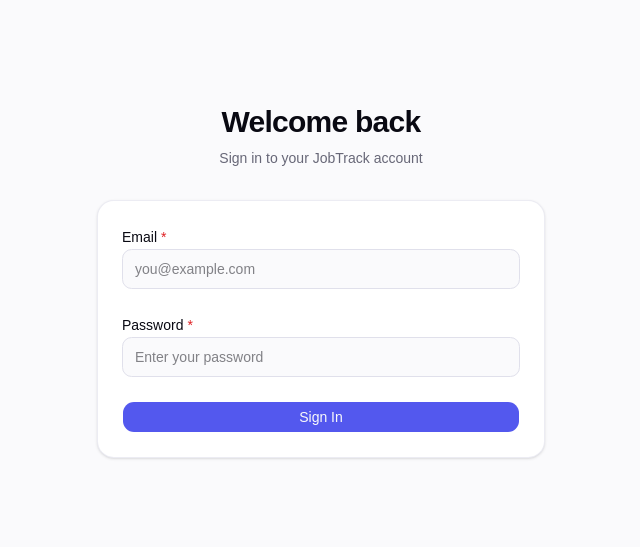
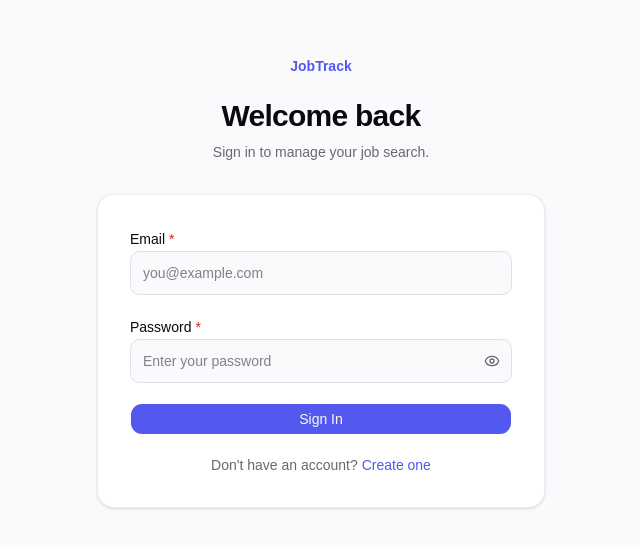
Before and after one commit to raghavbansal005/job-application-tracker, a React app in the folder frontend/: page /login in a window 1280 px wide. Shown: the part 119-666 px from the top of the page, without its empty margins (319-959 px from the left). Built offline with nearby package versions, Linux system fonts and the light colour scheme; the HTML template or start-up script is replaced by a standard one.

Commit message:
Improve authentication UI and protected route redirects

```diff
--- a/frontend/src/App.jsx
+++ b/frontend/src/App.jsx
@@ -1,4 +1,4 @@
-import { BrowserRouter, Routes, Route, Navigate } from "react-router-dom";
+import { BrowserRouter, Routes, Route } from "react-router-dom";
 
 import Login from "./pages/auth/Login";
 import Register from "./pages/auth/Register";
--- a/frontend/src/pages/auth/Login.jsx
+++ b/frontend/src/pages/auth/Login.jsx
@@ -1,5 +1,6 @@
 import { useState, useEffect } from "react"
-import { useNavigate } from "react-router-dom"
+import { Link, useLocation, useNavigate } from "react-router-dom"
+import { Eye, EyeOff } from "lucide-react"
 
 import FormField from "@/components/common/FormField"
 import { Button } from "@/components/ui/button"
@@ -7,31 +8,47 @@ import { useAuth } from "@/context/AuthContext.jsx"
 
 function Login() {
     const navigate = useNavigate()
+    const location = useLocation()
     const { login, isAuthenticated } = useAuth()
 
     const [formState, setFormState] = useState({ email: "", password: "" })
+    const [showPassword, setShowPassword] = useState(false)
     const [loading, setLoading] = useState(false)
     const [error, setError] = useState(null)
 
+    const requestedPath = location.state?.from
+    const redirectTo = requestedPath ? `${requestedPath.pathname || "/dashboard"}${requestedPath.search || ""}${requestedPath.hash || ""}` : "/dashboard"
+
     useEffect(() => {
         if (isAuthenticated) {
-            navigate("/dashboard", { replace: true })
+            navigate(redirectTo, { replace: true })
         }
-    }, [isAuthenticated, navigate])
+    }, [isAuthenticated, navigate, redirectTo])
 
     const handleChange = (event) => {
         const { name, value } = event.target
         setFormState((previous) => ({ ...previous, [name]: value }))
+        if (error) setError(null)
     }
 
     const handleSubmit = async (event) => {
         event.preventDefault()
 
+        if (loading) return
+
+        const email = formState.email.trim()
+
+        if (!email || !formState.password) {
+            setError("Please enter your email and password")
+            return
+        }
+
         try {
             setLoading(true)
             setError(null)
 
-            await login(formState.email, formState.password)
+            await login(email, formState.password)
+            navigate(redirectTo, { replace: true })
         }
         catch (error) {
             console.error("Login failed.", error)
@@ -43,31 +60,43 @@ function Login() {
     }
 
     return (
-        <main className="min-h-screen bg-background flex items-center justify-center p-6">
+        <main className="flex min-h-screen items-center justify-center bg-background px-4 py-8 sm:px-6">
             <div className="w-full max-w-md">
                 <div className="mb-8 text-center">
-                    <h1 className="text-3xl font-bold tracking-tight">Welcome back</h1>
-                    <p className="mt-2 text-sm text-muted-foreground">Sign in to your JobTrack account</p>
+                    <Link to="/" className="text-sm font-semibold text-primary hover:underline focus-visible:outline-none focus-visible:ring-2 focus-visible:ring-ring focus-visible:ring-offset-2">JobTrack</Link>
+                    <h1 className="mt-5 text-3xl font-bold tracking-tight">Welcome back</h1>
+                    <p className="mt-2 text-sm text-muted-foreground">Sign in to manage your job search.</p>
                 </div>
 
-                {error && (
-                    <div className="mb-6 rounded-lg border border-destructive/30 bg-destructive/5 p-4">
-                        <p className="text-sm text-destructive">{error}</p>
-                    </div>
-                )}
+                <form onSubmit={handleSubmit} aria-busy={loading} className="space-y-5 rounded-xl border border-border/60 bg-card p-6 shadow-sm sm:p-8">
+                    {error && (
+                        <div role="alert" aria-live="assertive" className="rounded-lg border border-destructive/30 bg-destructive/5 p-3 text-sm text-destructive">
+                            {error}
+                        </div>
+                    )}
 
-                <form onSubmit={handleSubmit} className="space-y-6 rounded-xl border border-border/60 bg-card p-6 shadow-sm">
                     <FormField id="email" label="Email" required>
-                        <input id="email" name="email" type="email" value={formState.email} onChange={handleChange} placeholder="you@example.com" required
-                            className="flex h-10 w-full rounded-md border border-input bg-background px-3 py-2 text-sm outline-none focus:ring-2 focus:ring-ring" />
+                        <input id="email" name="email" type="email" value={formState.email} onChange={handleChange} placeholder="you@example.com" autoComplete="email" inputMode="email" autoCapitalize="none" spellCheck={false} required disabled={loading}
+                            className="flex h-11 w-full rounded-md border border-input bg-background px-3 py-2 text-sm outline-none transition focus-visible:ring-2 focus-visible:ring-ring focus-visible:ring-offset-2 disabled:cursor-not-allowed disabled:opacity-60" />
                     </FormField>
 
                     <FormField id="password" label="Password" required>
-                        <input id="password" name="password" type="password" value={formState.password} onChange={handleChange} placeholder="Enter your password" required
-                            className="flex h-10 w-full rounded-md border border-input bg-background px-3 py-2 text-sm outline-none focus:ring-2 focus:ring-ring" />
+                        <div className="relative">
+                            <input id="password" name="password" type={showPassword ? "text" : "password"} value={formState.password} onChange={handleChange} placeholder="Enter your password" autoComplete="current-password" required disabled={loading}
+                                className="flex h-11 w-full rounded-md border border-input bg-background px-3 py-2 pr-12 text-sm outline-none transition focus-visible:ring-2 focus-visible:ring-ring focus-visible:ring-offset-2 disabled:cursor-not-allowed disabled:opacity-60" />
+
+                            <button type="button" onClick={() => setShowPassword((visible) => !visible)} aria-label={showPassword ? "Hide password" : "Show password"} aria-pressed={showPassword} disabled={loading}
+                                className="absolute inset-y-0 right-0 flex items-center justify-center rounded-r-md px-3 text-muted-foreground hover:text-foreground focus-visible:outline-none focus-visible:ring-2 focus-visible:ring-ring disabled:opacity-60">
+                                {showPassword ? (<EyeOff className="h-4 w-4" />) : (<Eye className="h-4 w-4" />)}
+                            </button>
+                        </div>
                     </FormField>
 
                     <Button type="submit" className="w-full" disabled={loading}>{loading ? "Signing in..." : "Sign In"}</Button>
+
+                    <p className="text-center text-sm text-muted-foreground">Don't have an account?{" "}
+                        <Link to="/register" className="font-medium text-primary hover:underline focus-visible:outline-none focus-visible:ring-2 focus-visible:ring-ring">Create one</Link>
+                    </p>
                 </form>
             </div>
         </main>
--- a/frontend/src/pages/auth/ProtectedRoutes.jsx
+++ b/frontend/src/pages/auth/ProtectedRoutes.jsx
@@ -5,15 +5,15 @@ import { useAuth } from "@/context/AuthContext.jsx"
 function ProtectedRoutes() {
     const { isAuthenticated, loading } = useAuth()
 
-    if(loading){
+    if (loading) {
         return (
             <div className="min-h-screen flex items-center justify-center">
                 <p className="text-sm text-muted-foreground">Loading...</p>
             </div>
         )
     }
-    if(!isAuthenticated){
-        return <Navigate to="/login" replace />
+    if (!isAuthenticated) {
+        return <Navigate to="/login" replace state={{ from: { pathname: location.pathname, search: location.search, hash: location.hash } }} />
     }
     return <Outlet />
 }
--- a/frontend/src/pages/auth/Register.jsx
+++ b/frontend/src/pages/auth/Register.jsx
@@ -1,5 +1,6 @@
-import { useState } from "react"
-import { useNavigate } from "react-router-dom"
+import { useEffect, useRef, useState } from "react"
+import { Link, useNavigate } from "react-router-dom"
+import { Eye, EyeOff } from "lucide-react"
 
 import FormField from "@/components/common/FormField"
 import { Button } from "@/components/ui/button"
@@ -8,28 +9,49 @@ import { useAuth } from "@/context/AuthContext.jsx"
 function Register() {
     const navigate = useNavigate()
     const { register } = useAuth()
+    const redirectTimer = useRef(null)
 
     const [formState, setFormState] = useState({ name: "", email: "", password: "" })
+    const [showPassword, setShowPassword] = useState(false)
     const [loading, setLoading] = useState(false)
     const [error, setError] = useState(null)
     const [success, setSuccess] = useState(null)
 
+    useEffect(() => {
+        return () => {
+            if (redirectTimer.current) {
+                clearTimeout(redirectTimer.current)
+            }
+        }
+    }, [])
+
     const handleChange = (event) => {
         const { name, value } = event.target
         setFormState((previous) => ({ ...previous, [name]: value }))
+        setError(null)
     }
 
     const handleSubmit = async (event) => {
         event.preventDefault()
+
+        if (loading) return
+
+        const name = formState.name.trim()
+        const email = formState.email.trim()
+
+        if (!name || !email || !formState.password) {
+            setError("Please complete all fields.")
+            return
+        }
 
         try {
             setLoading(true)
             setError(null)
             setSuccess(null)
 
-            await register(formState.name, formState.email, formState.password)
+            await register(name, email, formState.password)
             setSuccess("Account created successfully. Redirecting to login...")
-            setTimeout(() => { navigate("/login") }, 1000)
+            redirectTimer.current = setTimeout(() => { navigate("/login", { replace: true }) }, 1000)
         }
         catch (error) {
             console.error("Registration failed.", error)
@@ -41,49 +63,62 @@ function Register() {
     }
 
     return (
-        <main className="min-h-screen bg-background flex items-center justify-center p-6">
+        <main className="flex min-h-screen items-center justify-center bg-background px-4 py-8 sm:px-6">
             <div className="w-full max-w-md">
                 <div className="mb-8 text-center">
-                    <h1 className="text-3xl font-bold tracking-tight">Create your account</h1>
+                    <Link to="/" className="text-sm font-semibold text-primary hover:underline focus-visible:outline-none focus-visible:ring-2 focus-visible:ring-ring focus-visible:ring-offset-2">
+                        JobTrack
+                    </Link>
+
+                    <h1 className="mt-5 text-3xl font-bold tracking-tight">Create your account</h1>
                     <p className="mt-2 text-sm text-muted-foreground">Start managing your job search with JobTrack</p>
                 </div>
 
                 {error && (
-                    <div className="mb-6 rounded-lg border border-destructive/30 bg-destructive/5 p-4">
-                        <p className="text-sm text-destructive">{error}</p>
+                    <div role="alert" aria-live="assertive" className="mb-6 rounded-lg border border-destructive/30 bg-destructive/5 p-4 text-sm text-destructive">
+                        {error}
                     </div>
                 )}
 
                 {success && (
-                    <div className="mb-6 rounded-lg border border-green-500/30 bg-green-500/5 p-4">
-                        <p className="text-sm text-green-600">{success}</p>
+                    <div role="status" aria-live="polite" className="mb-6 rounded-lg border border-green-500/30 bg-green-500/5 p-4 text-sm text-green-600">
+                        {success}
                     </div>
                 )}
 
-                <form onSubmit={handleSubmit} className="space-y-6 rounded-xl border border-border/60 bg-card p-6 shadow-sm">
+                <form onSubmit={handleSubmit} aria-busy={loading} className="space-y-5 rounded-xl border border-border/60 bg-card p-6 shadow-sm sm:p-8">
                     <FormField id="name" label="Full Name" required>
-                        <input id="name" name="name" type="text" value={formState.name} onChange={handleChange} placeholder="Enter your name" required
-                            className="flex h-10 w-full rounded-md border border-input bg-background px-3 py-2 text-sm outline-none focus:ring-2 focus:ring-ring" />
+                        <input id="name" name="name" type="text" value={formState.name} onChange={handleChange} placeholder="Enter your name" autoComplete="name" maxLength={100} required disabled={loading}
+                            className="flex h-11 w-full rounded-md border border-input bg-background px-3 py-2 text-sm outline-none transition focus-visible:ring-2 focus-visible:ring-ring focus-visible:ring-offset-2 disabled:cursor-not-allowed disabled:opacity-60" />
                     </FormField>
 
                     <FormField id="email" label="Email" required>
-                        <input id="email" name="email" type="email" value={formState.email} onChange={handleChange} placeholder="you@example.com" required
-                            className="flex h-10 w-full rounded-md border border-input bg-background px-3 py-2 text-sm outline-none focus:ring-2 focus:ring-ring" />
+                        <input id="email" name="email" type="email" value={formState.email} onChange={handleChange} placeholder="you@example.com" autoComplete="email" inputMode="email" autoCapitalize="none" spellCheck={false} required disabled={loading}
+                            className="flex h-11 w-full rounded-md border border-input bg-background px-3 py-2 text-sm outline-none transition focus-visible:ring-2 focus-visible:ring-ring focus-visible:ring-offset-2 disabled:cursor-not-allowed disabled:opacity-60" />
                     </FormField>
 
                     <FormField id="password" label="Password" required>
-                        <input id="password" name="password" type="password" value={formState.password} onChange={handleChange} placeholder="Create a password" required
-                            className="flex h-10 w-full rounded-md border border-input bg-background px-3 py-2 text-sm outline-none focus:ring-2 focus:ring-ring" />
+                        <div className="relative">
+                            <input id="password" name="password" type={showPassword ? "text" : "password"} value={formState.password} onChange={handleChange} placeholder="Create a password" autoComplete="new-password" required disabled={loading}
+                                className="flex h-11 w-full rounded-md border border-input bg-background px-3 py-2 pr-12 text-sm outline-none transition focus-visible:ring-2 focus-visible:ring-ring focus-visible:ring-offset-2 disabled:cursor-not-allowed disabled:opacity-60" />
+
+                            <button type="button" onClick={() => setShowPassword((visible) => !visible)} aria-label={showPassword ? "Hide password" : "Show password"} aria-pressed={showPassword} disabled={loading}
+                                className="absolute inset-y-0 right-0 flex items-center justify-center rounded-r-md px-3 text-muted-foreground hover:text-foreground focus-visible:outline-none focus-visible:ring-2 focus-visible:ring-ring disabled:opacity-60">
+                                {showPassword ? <EyeOff className="h-4 w-4" /> : <Eye className="h-4 w-4" />}
+                            </button>
+                        </div>
                     </FormField>
 
-                    <Button type="submit" className="w-full" disabled={loading}>{loading ? "Creating account..." : "Create Account"}</Button>
+                    <Button type="submit" className="w-full" disabled={loading}>
+                        {loading ? "Creating account..." : "Create Account"}
+                    </Button>
                 </form>
 
                 <p className="mt-6 text-center text-sm text-muted-foreground">
                     Already have an account?{" "}
-                    <button type="button" onClick={() => navigate("/login")} className="font-medium text-primary hover:underline">
+                    <Link to="/login" className="font-medium text-primary hover:underline focus-visible:outline-none focus-visible:ring-2 focus-visible:ring-ring">
                         Sign in
-                    </button>
+                    </Link>
                 </p>
             </div>
         </main>
--- a/frontend/src/pages/public/LandingPage.jsx
+++ b/frontend/src/pages/public/LandingPage.jsx
@@ -1,9 +1,6 @@
 import { useState } from "react";
 import { Link } from 'react-router-dom'
-import {
-    ArrowDownRight, ArrowRight, ArrowUpRight, BarChart3, BriefcaseBusiness, Check, ChevronDown,
-    CircleHelp, Clock3, FileText, Menu, Sparkles, Target, X, CalendarDays, Search, Bell
-} from "lucide-react";
+import { ArrowDownRight, ArrowRight, ArrowUpRight, BarChart3, BriefcaseBusiness, Check, ChevronDown, CircleHelp, Clock3, FileText, Menu, Sparkles, Target, X, CalendarDays, Search, Bell } from "lucide-react";
 
 const features = [
     {
```
